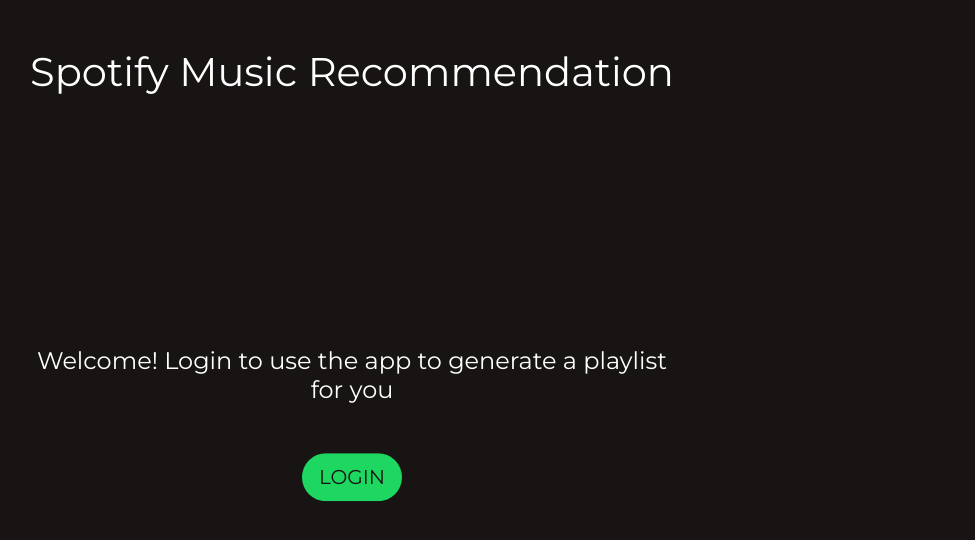
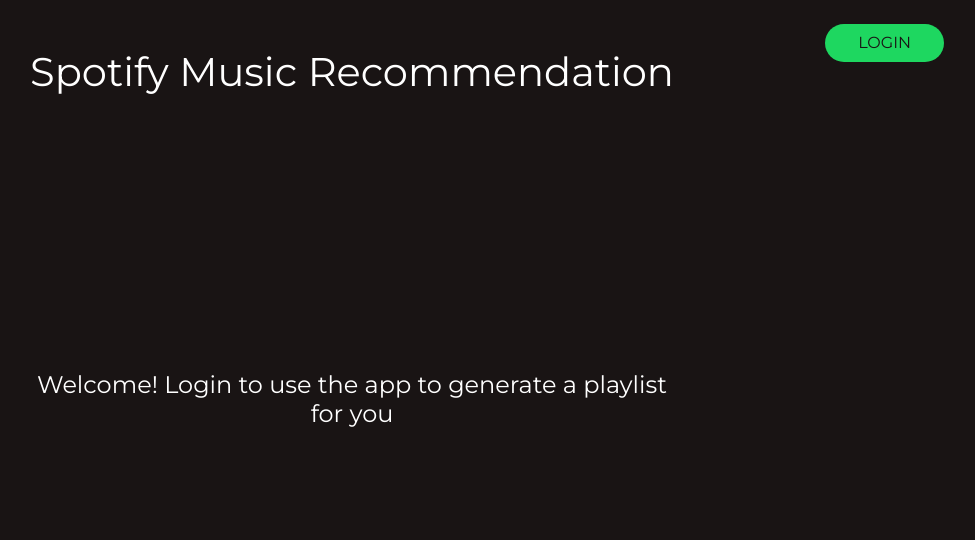
Before and after one commit to cchlin/spotify-music-recommendation, a Flask app: template templates/index.html in a window 1280 px wide. Shown: the top 540 px of the page, without its empty margins (288-1263 px from the left). Run offline with Flask 3, Linux system fonts and the light colour scheme; the template is opened without the code that fills it, so the values that code supplies are empty; parts of the project's set-up code (start-up, migrations or seed data) failed here and were passed over.

Commit message:
entry page basic stuff done

```diff
--- a/app.py
+++ b/app.py
@@ -4,6 +4,7 @@
 from index import Index
 from callback import Callback
 from logout import Logout
+from select import Select
 
 app = flask.Flask(__name__)
 app.secret_key = os.urandom(24)
@@ -12,6 +13,8 @@
 
 app.add_url_rule('/callback', view_func=Callback.as_view('callback'), methods=['GET'])
 
+app.add_url_rule('/select', view_func=Select.as_view('select'), methods=['GET'])
+
 app.add_url_rule('/logout', view_func=Logout.as_view('logout'), methods=['GET'])
 
 if __name__ == '__main__':
--- a/static/style.css
+++ b/static/style.css
@@ -4,13 +4,13 @@
 	font-family: 'Montserrat', sans-serif;
 }
 
-.login-btn {
+.login-btn, .start-btn {
 	color: #191414;
 	background-color: #1ED760;
 	transition: transform 0.3s;
 }
 
-.login-btn:hover {
+.login-btn:hover, .start-btn:hover {
 	color: #191414;
 	background-color: #1ED760 !important;
 	transform: scale(1.1);
@@ -28,3 +28,8 @@
 	background-color: white !important;
 	transform: scale(1.1);
 }
+
+.btn-text {
+	font-size: 16px;
+	padding: 10px 20px 10px 20px;
+}
--- a/templates/index.html
+++ b/templates/index.html
@@ -1,27 +1,28 @@
 {% extends "layout.html" %}
 {% block content %}
 <div class="text-center">
-	{% if user_name %}
-		<div class="container">
+	<div class="container">
+		{% if user_name %}
 			<div class="position-absolute top-0 end-0 mt-4 me-5">
 				<button type="button" class="btn logout-btn rounded-pill" onclick="location.href='/logout';"><span class="btn-text">LOG OUT</span></button>
 			</div>
-			<div class="position-absolute top-50 start-50 translate-middle">
+		{% else %}
+			<h1 class="mb-4">Spotify Music Recommendation</h1>
+			<div class="position-absolute top-0 end-0 mt-4 me-5">
+				<button type="button" class="btn login-btn rounded-pill" onclick="location.href='{{ auth_url }}';"><span class="btn-text">LOGIN</span></button>
+			</div>
+		{% endif %}
+		<div class="position-absolute top-50 start-50 translate-middle">
+			{% if user_name %}
 				{% if user_image %}
 					<img class="rounded-4" style="width: 200px; height: 200px;" src="{{ user_image }}" alt="Profile picture">
 				{% endif %}
 				<h4 class="my-5">Welcome, {{ user_name }}</h4>
 				<button type="button" class="btn btn-lg start-btn rounded-pill" onclick="location.href='{{ select_url }}';"><span class="btn-text">START</span></button>
-			</div>
+			{% else %}
+				<h4 class="my-5">Welcome! Login to use the app to generate a playlist for you</h4>
+			{% endif %}
 		</div>
-	{% else %}
-		<div class="container">
-			<h1 class="mb-4">Spotify Music Recommendation</h1>
-			<div class="position-absolute top-50 start-50 translate-middle">
-				<h4 class="my-5">Welcome! Login to use the app to generate a playlist for you</h4>
-				<button type="button" class="btn btn-lg login-btn rounded-pill" onclick="location.href='{{ auth_url }}';"><span class="btn-text">LOGIN</span></button>
-			</div>
-		</div>
-	{% endif %}
+	</div>
 </div>
 {% endblock %}
```
